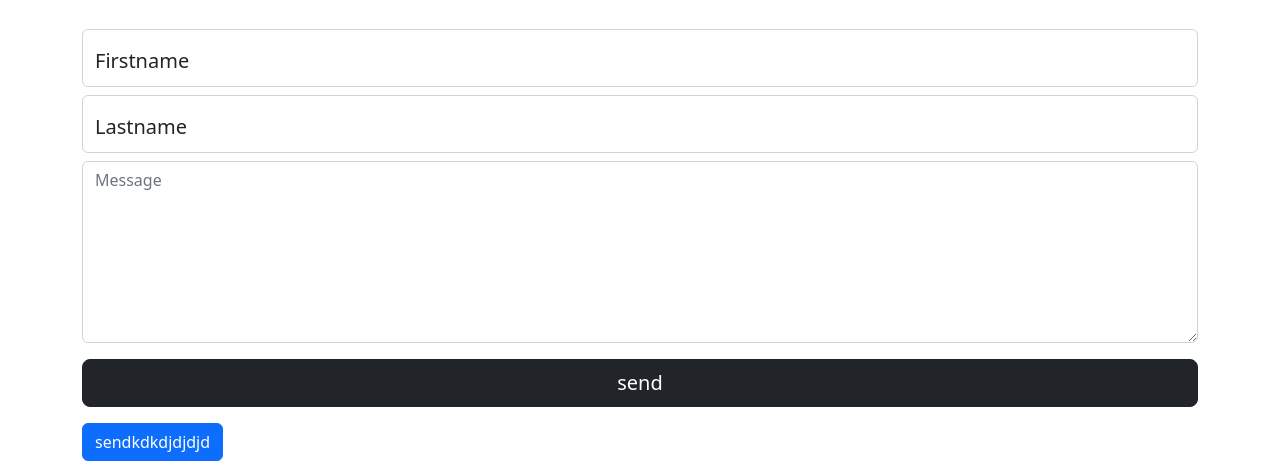
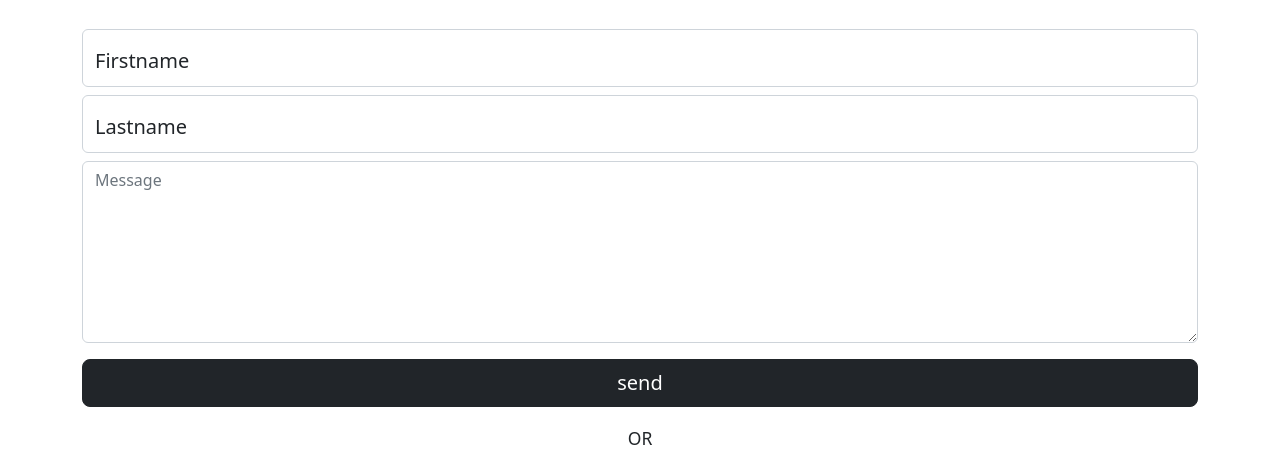
Before and after one commit to rheo369/rheohize, a plain HTML site: page index.html in a window 1280 px wide. Shown: the part 115-581 px from the top of the page. Drawn offline with nearby package versions, Linux system fonts and the light colour scheme.

Commit message:
Update index.html
we have successfully remove additional buttons that serve no purpose

```diff
--- a/index.html
+++ b/index.html
@@ -35,7 +35,6 @@
         <input class="btn btn-dark btn-lg w-100" type="submit" value="send">
       </div>
     </form>
-    <button id="sign" class="btn btn-primary">sendkdkdjdjdjd</button>
   </div>
   <section class="text-center m-3">
     <small class="w-100 text-uppercase">or</small>
```
